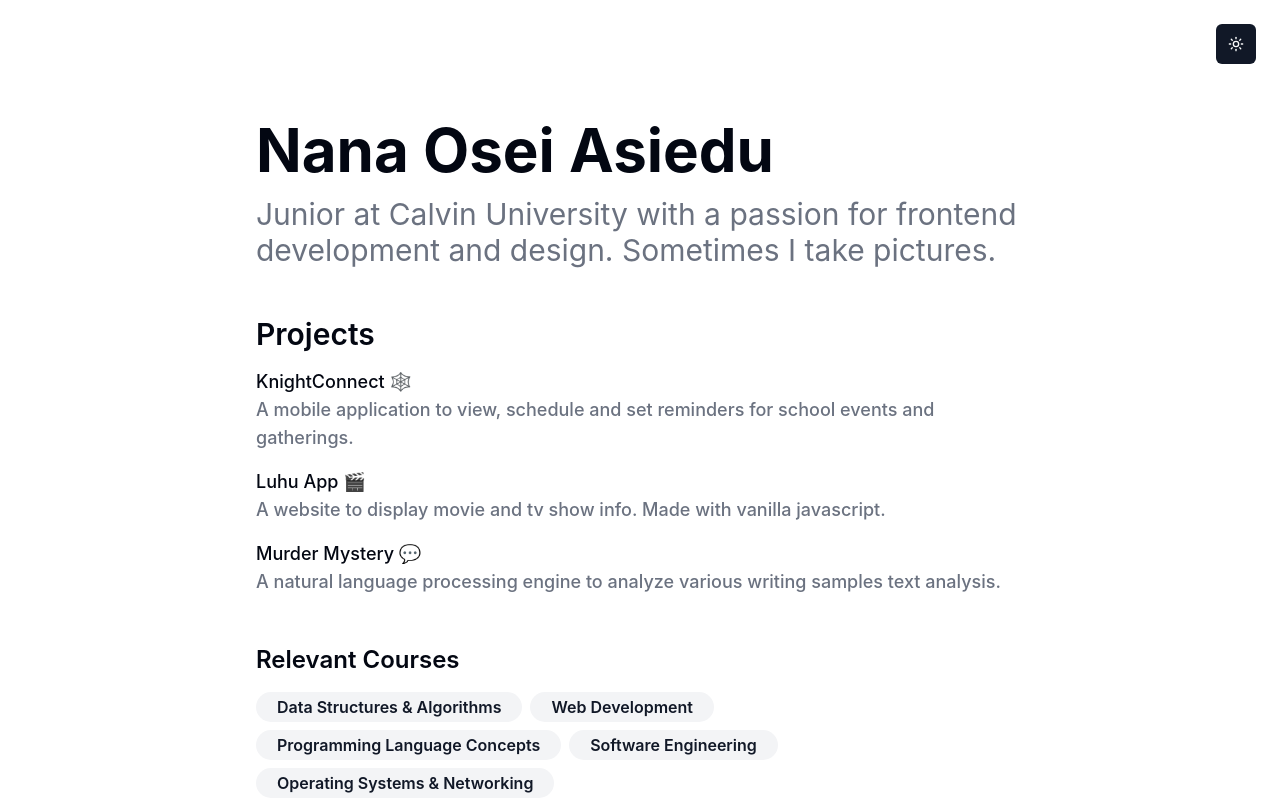
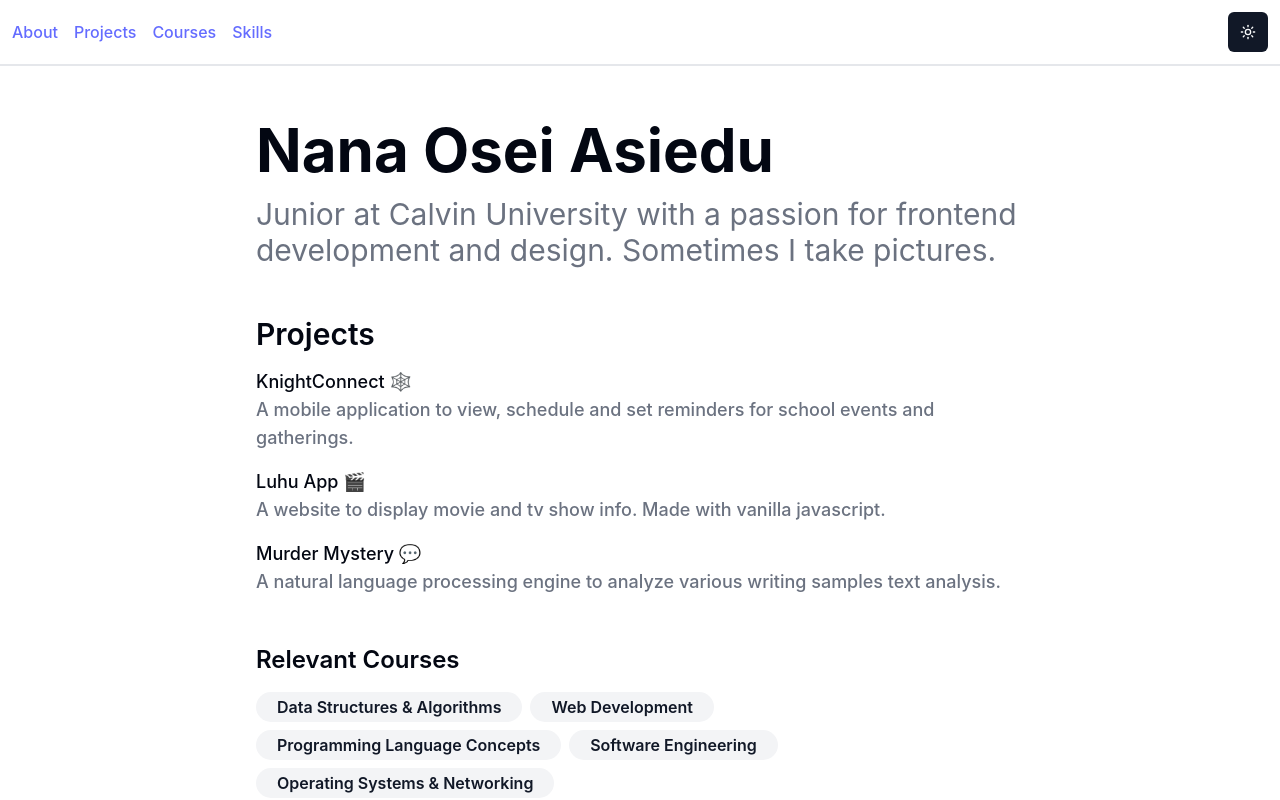
Before and after one commit to NanaAY/resume-site, a React (Vite) app: page / in a window 1280 px wide. Shown: the top 800 px of the page. Built offline with nearby package versions, Linux system fonts and the light colour scheme.

Commit message:
added smooth scrolling nav menu

```diff
--- a/package.json
+++ b/package.json
@@ -12,6 +12,7 @@
   },
   "dependencies": {
     "@radix-ui/react-dropdown-menu": "^2.1.2",
+    "@radix-ui/react-navigation-menu": "^1.2.1",
     "@radix-ui/react-slot": "^1.1.0",
     "@typescript-eslint/eslint-plugin": "^7.0.0",
     "@typescript-eslint/parser": "^7.0.0",
--- a/src/App.tsx
+++ b/src/App.tsx
@@ -1,55 +1,104 @@
-import { Download, Github, LinkedinIcon, Mail } from 'lucide-react';
-import { ModeToggle } from './components/modeToggle';
-import { Badge } from './components/ui/badge';
-import myResume from './assets/files/ay_resume_2024.pdf';
+import { Download, Github, LinkedinIcon, Mail } from "lucide-react";
+import { ModeToggle } from "./components/modeToggle";
+
+import { Badge } from "./components/ui/badge";
+import myResume from "./assets/files/ay_resume_2024.pdf";
+
+import {
+  NavigationMenu,
+  NavigationMenuItem,
+  NavigationMenuLink,
+  NavigationMenuList,
+} from "./components/ui/navigation-menu";
+import { useRef } from "react";
 
 function App() {
+  const aboutRef = useRef<HTMLDivElement>(null);
+  const projectsRef = useRef<HTMLDivElement>(null);
+  const coursesRef = useRef<HTMLDivElement>(null);
+  const skillsRef = useRef<HTMLDivElement>(null);
   interface Skill {
     id: number;
     name: string;
   }
   const skills: Skill[] = [
-        { id: 1, name: 'Javascript/Typescript' },
-        { id: 2, name: 'Python' },
-        { id: 3, name: 'HTML/CSS' },
-        { id: 4, name: 'Tailwind' },
-        { id: 5, name: 'SQL/Postgres' },
-        { id: 6, name: 'React/React Native' },
-        { id: 7, name: 'Expo' },
-        { id: 8, name: 'Node.js' },
-        { id: 9, name: 'Jest' },
-        { id: 10, name: 'Git' },
-        { id: 11, name: 'Vscode' },
+    { id: 1, name: "Javascript/Typescript" },
+    { id: 2, name: "Python" },
+    { id: 3, name: "HTML/CSS" },
+    { id: 4, name: "Tailwind" },
+    { id: 5, name: "SQL/Postgres" },
+    { id: 6, name: "React/React Native" },
+    { id: 7, name: "Expo" },
+    { id: 8, name: "Node.js" },
+    { id: 9, name: "Jest" },
+    { id: 10, name: "Git" },
+    { id: 11, name: "Vscode" },
   ];
   interface Course {
     id: number;
     name: string;
   }
   const courses: Course[] = [
-        { id: 1, name: 'Data Structures & Algorithms' },
-        { id: 2, name: 'Web Development' },
-        { id: 3, name: 'Programming Language Concepts' },
-        { id: 4, name: 'Software Engineering' },
-        { id: 5, name: 'Operating Systems & Networking' },
+    { id: 1, name: "Data Structures & Algorithms" },
+    { id: 2, name: "Web Development" },
+    { id: 3, name: "Programming Language Concepts" },
+    { id: 4, name: "Software Engineering" },
+    { id: 5, name: "Operating Systems & Networking" },
   ];
   return (
     <>
-            <header>
-                <nav className="p-6 flex items-end fixed top-0 right-0">
+      <header className="border-b-2  p-3 flex fixed top-0 right-0 left-0 justify-between">
+        <NavigationMenu>
+          <NavigationMenuList className="gap-x-3">
+            <NavigationMenuItem>
+              <NavigationMenuLink
+                onClick={() => {
+                  aboutRef.current?.scrollIntoView({ behavior: "smooth" });
+                }}
+              >
+                About
+              </NavigationMenuLink>
+            </NavigationMenuItem>
+            <NavigationMenuItem>
+              <NavigationMenuLink
+                onClick={() => {
+                  projectsRef.current?.scrollIntoView({ behavior: "smooth" });
+                }}
+              >
+                Projects
+              </NavigationMenuLink>
+            </NavigationMenuItem>
+            <NavigationMenuItem>
+              <NavigationMenuLink
+                onClick={() => {
+                  coursesRef.current?.scrollIntoView({ behavior: "smooth" });
+                }}
+              >
+                Courses
+              </NavigationMenuLink>
+            </NavigationMenuItem>
+            <NavigationMenuItem>
+              <NavigationMenuLink
+                onClick={() => {
+                  skillsRef.current?.scrollIntoView({ behavior: "smooth" });
+                }}
+              >
+                Skills
+              </NavigationMenuLink>
+            </NavigationMenuItem>
+          </NavigationMenuList>
+        </NavigationMenu>
         <ModeToggle />
-                </nav>
       </header>
       <main className="flex-auto min-w-0 mt-6 flex flex-col px-2 md:px-0">
-                <section>
-                    <h1 className="mt-16 mb-4 font-bold text-6xl">
-                        Nana Osei Asiedu
-                    </h1>
+        <section ref={aboutRef} id="about">
+          <h1 className="mt-16 mb-4 font-bold text-6xl">Nana Osei Asiedu</h1>
           <p className="mb-4 text-3xl text-muted-foreground">
-                        Junior at Calvin University with a passion for frontend
-                        development and design. Sometimes I take pictures.
+            Junior at Calvin University with a passion for frontend development
+            and design. Sometimes I take pictures.
           </p>
         </section>
-                <section className="my-8">
+        <section ref={projectsRef} id="projects" className="my-8">
           <h3 className="mb-4 font-semibold text-3xl">Projects</h3>
           <a
             className="flex flex-col gap-y-1 mb-4"
@@ -61,8 +110,8 @@ function App() {
                 KnightConnect 🕸️
               </p>
               <p className="text-lg text-muted-foreground m-0">
-                                A mobile application to view, schedule and set
-                                reminders for school events and gatherings.
+                A mobile application to view, schedule and set reminders for
+                school events and gatherings.
               </p>
             </div>
           </a>
@@ -76,8 +125,8 @@ function App() {
                 Luhu App 🎬
               </p>
               <p className="text-lg text-muted-foreground m-0">
-                                A website to display movie and tv show info.
-                                Made with vanilla javascript.
+                A website to display movie and tv show info. Made with vanilla
+                javascript.
               </p>
             </div>
           </a>
@@ -91,40 +140,30 @@ function App() {
                 Murder Mystery 💬
               </p>
               <p className="text-lg text-muted-foreground">
-                                A natural language processing engine to analyze
-                                various writing samples text analysis.
+                A natural language processing engine to analyze various writing
+                samples text analysis.
               </p>
             </div>
           </a>
         </section>
-                <section className="mb-8">
-                    <h2 className="mb-4 font-semibold text-2xl">
-                        Relevant Courses
-                    </h2>
+        <section ref={coursesRef} id="courses" className="mb-8">
+          <h2 className="mb-4 font-semibold text-2xl">Relevant Courses</h2>
           <ul className="mb-4 flex flex-wrap gap-2">
             {courses.map((course: Course) => (
               <li key={course.id}>
-                                <Badge
-                                    className="text-base px-5"
-                                    variant="secondary"
-                                >
+                <Badge className="text-base px-5" variant="secondary">
                   {course.name}
                 </Badge>
               </li>
             ))}
           </ul>
         </section>
-                <section className="mb-12">
-                    <h2 className="mb-4 font-semibold text-2xl">
-                        Skills/Tools
-                    </h2>
+        <section ref={skillsRef} id="skills" className="mb-12">
+          <h2 className="mb-4 font-semibold text-2xl">Skills/Tools</h2>
           <ul className="flex flex-wrap gap-2">
             {skills.map((skill: Skill) => (
               <li key={skill.id}>
-                                <Badge
-                                    className="text-base px-5"
-                                    variant="secondary"
-                                >
+                <Badge className="text-base px-5" variant="secondary">
                   {skill.name}
                 </Badge>
               </li>
--- /dev/null
+++ b/src/components/ui/navigation-menu.tsx
@@ -0,0 +1,128 @@
+import * as React from "react"
+import * as NavigationMenuPrimitive from "@radix-ui/react-navigation-menu"
+import { cva } from "class-variance-authority"
+import { ChevronDown } from "lucide-react"
+
+import { cn } from "@/lib/utils"
+
+const NavigationMenu = React.forwardRef<
+  React.ElementRef<typeof NavigationMenuPrimitive.Root>,
+  React.ComponentPropsWithoutRef<typeof NavigationMenuPrimitive.Root>
+>(({ className, children, ...props }, ref) => (
+  <NavigationMenuPrimitive.Root
+    ref={ref}
+    className={cn(
+      "relative z-10 flex max-w-max flex-1 items-center justify-center",
+      className
+    )}
+    {...props}
+  >
+    {children}
+    <NavigationMenuViewport />
+  </NavigationMenuPrimitive.Root>
+))
+NavigationMenu.displayName = NavigationMenuPrimitive.Root.displayName
+
+const NavigationMenuList = React.forwardRef<
+  React.ElementRef<typeof NavigationMenuPrimitive.List>,
+  React.ComponentPropsWithoutRef<typeof NavigationMenuPrimitive.List>
+>(({ className, ...props }, ref) => (
+  <NavigationMenuPrimitive.List
+    ref={ref}
+    className={cn(
+      "group flex flex-1 list-none items-center justify-center space-x-1",
+      className
+    )}
+    {...props}
+  />
+))
+NavigationMenuList.displayName = NavigationMenuPrimitive.List.displayName
+
+const NavigationMenuItem = NavigationMenuPrimitive.Item
+
+const navigationMenuTriggerStyle = cva(
+  "group inline-flex h-10 w-max items-center justify-center rounded-md bg-background px-4 py-2 text-sm font-medium transition-colors hover:bg-accent hover:text-accent-foreground focus:bg-accent focus:text-accent-foreground focus:outline-none disabled:pointer-events-none disabled:opacity-50 data-[active]:bg-accent/50 data-[state=open]:bg-accent/50"
+)
+
+const NavigationMenuTrigger = React.forwardRef<
+  React.ElementRef<typeof NavigationMenuPrimitive.Trigger>,
+  React.ComponentPropsWithoutRef<typeof NavigationMenuPrimitive.Trigger>
+>(({ className, children, ...props }, ref) => (
+  <NavigationMenuPrimitive.Trigger
+    ref={ref}
+    className={cn(navigationMenuTriggerStyle(), "group", className)}
+    {...props}
+  >
+    {children}{" "}
+    <ChevronDown
+      className="relative top-[1px] ml-1 h-3 w-3 transition duration-200 group-data-[state=open]:rotate-180"
+      aria-hidden="true"
+    />
+  </NavigationMenuPrimitive.Trigger>
+))
+NavigationMenuTrigger.displayName = NavigationMenuPrimitive.Trigger.displayName
+
+const NavigationMenuContent = React.forwardRef<
+  React.ElementRef<typeof NavigationMenuPrimitive.Content>,
+  React.ComponentPropsWithoutRef<typeof NavigationMenuPrimitive.Content>
+>(({ className, ...props }, ref) => (
+  <NavigationMenuPrimitive.Content
+    ref={ref}
+    className={cn(
+      "left-0 top-0 w-full data-[motion^=from-]:animate-in data-[motion^=to-]:animate-out data-[motion^=from-]:fade-in data-[motion^=to-]:fade-out data-[motion=from-end]:slide-in-from-right-52 data-[motion=from-start]:slide-in-from-left-52 data-[motion=to-end]:slide-out-to-right-52 data-[motion=to-start]:slide-out-to-left-52 md:absolute md:w-auto ",
+      className
+    )}
+    {...props}
+  />
+))
+NavigationMenuContent.displayName = NavigationMenuPrimitive.Content.displayName
+
+const NavigationMenuLink = NavigationMenuPrimitive.Link
+
+const NavigationMenuViewport = React.forwardRef<
+  React.ElementRef<typeof NavigationMenuPrimitive.Viewport>,
+  React.ComponentPropsWithoutRef<typeof NavigationMenuPrimitive.Viewport>
+>(({ className, ...props }, ref) => (
+  <div className={cn("absolute left-0 top-full flex justify-center")}>
+    <NavigationMenuPrimitive.Viewport
+      className={cn(
+        "origin-top-center relative mt-1.5 h-[var(--radix-navigation-menu-viewport-height)] w-full overflow-hidden rounded-md border bg-popover text-popover-foreground shadow-lg data-[state=open]:animate-in data-[state=closed]:animate-out data-[state=closed]:zoom-out-95 data-[state=open]:zoom-in-90 md:w-[var(--radix-navigation-menu-viewport-width)]",
+        className
+      )}
+      ref={ref}
+      {...props}
+    />
+  </div>
+))
+NavigationMenuViewport.displayName =
+  NavigationMenuPrimitive.Viewport.displayName
+
+const NavigationMenuIndicator = React.forwardRef<
+  React.ElementRef<typeof NavigationMenuPrimitive.Indicator>,
+  React.ComponentPropsWithoutRef<typeof NavigationMenuPrimitive.Indicator>
+>(({ className, ...props }, ref) => (
+  <NavigationMenuPrimitive.Indicator
+    ref={ref}
+    className={cn(
+      "top-full z-[1] flex h-1.5 items-end justify-center overflow-hidden data-[state=visible]:animate-in data-[state=hidden]:animate-out data-[state=hidden]:fade-out data-[state=visible]:fade-in",
+      className
+    )}
+    {...props}
+  >
+    <div className="relative top-[60%] h-2 w-2 rotate-45 rounded-tl-sm bg-border shadow-md" />
+  </NavigationMenuPrimitive.Indicator>
+))
+NavigationMenuIndicator.displayName =
+  NavigationMenuPrimitive.Indicator.displayName
+
+export {
+  navigationMenuTriggerStyle,
+  NavigationMenu,
+  NavigationMenuList,
+  NavigationMenuItem,
+  NavigationMenuContent,
+  NavigationMenuTrigger,
+  NavigationMenuLink,
+  NavigationMenuIndicator,
+  NavigationMenuViewport,
+}
```
Also changed, not shown: 1 other file (tests, documents, lock files or other folders). Lines whose indentation alone changed are shown as unchanged.
